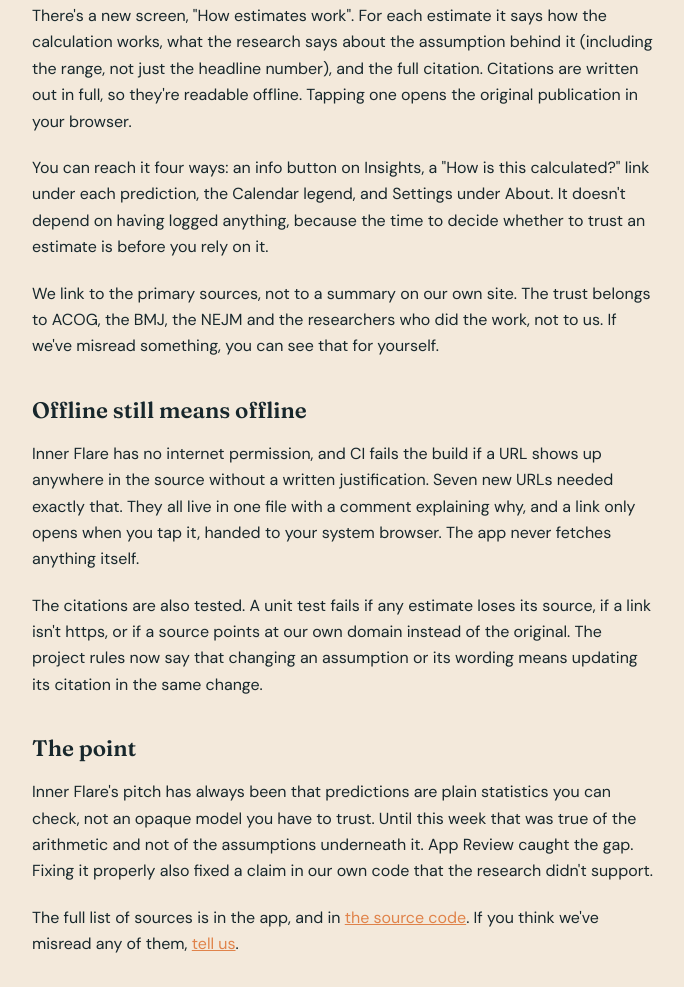
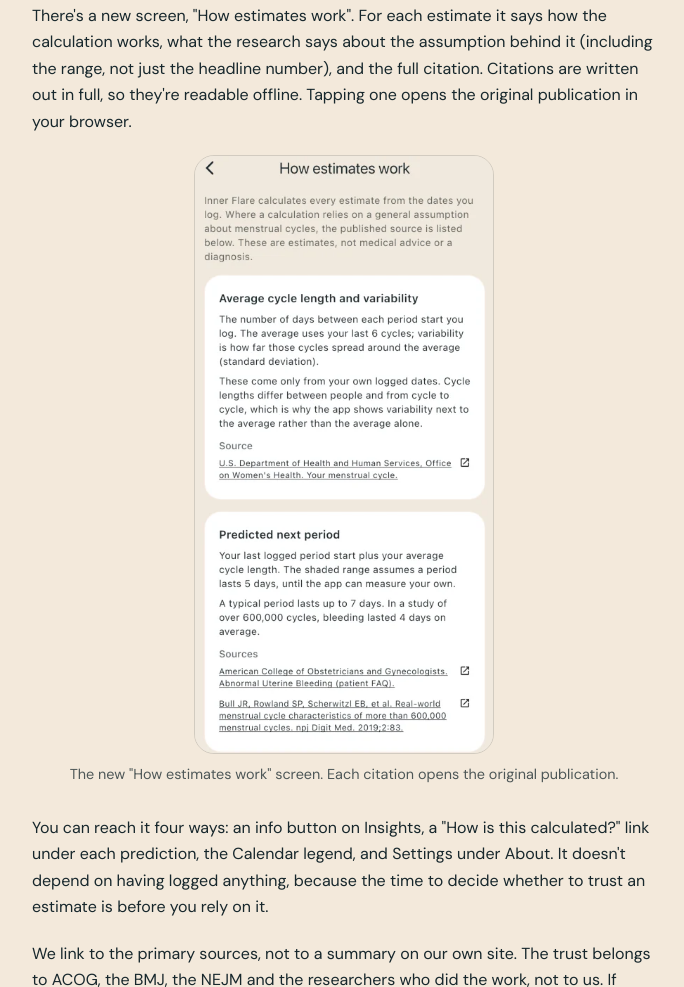
Before and after one commit to Health-Flare/website, an Eleventy site: page src/inner-flare/blog/posts/show-your-sources.md in a window 1280 px wide. Shown: the part 1963-2950 px from the top of the page, without its empty margins (296-980 px from the left). Built offline with nearby package versions, Linux system fonts and the light colour scheme; Eleventy itself is replaced by a stand-in of ours; files that its build step writes are made by us from their sources.

Commit message:
Inner Flare blog: add How estimates work screenshot to show-your-sources

```diff
--- a/src/_includes/layouts/inner-flare-base.njk
+++ b/src/_includes/layouts/inner-flare-base.njk
@@ -204,6 +204,15 @@
     .post-body a { color: var(--ember); }
     .post-body ul, .post-body ol { margin: 0 0 1.25rem 1.25rem; }
     .post-body li { margin-bottom: 0.4rem; }
+    .post-figure { margin: 0 0 1.75rem; text-align: center; }
+    .post-figure img {
+      display: block; margin: 0 auto;
+      width: 100%; max-width: 300px; height: auto;
+      border-radius: 20px; border: 1px solid var(--teal-15);
+    }
+    .post-figure figcaption {
+      margin-top: 0.6rem; font-size: 0.9rem; opacity: 0.75;
+    }
     .post-body code {
       background: var(--teal-15); padding: 0.15em 0.4em; border-radius: 4px;
       font-family: 'DM Mono', monospace; font-size: 0.9em;
--- a/src/inner-flare/blog/posts/show-your-sources.md
+++ b/src/inner-flare/blog/posts/show-your-sources.md
@@ -82,6 +82,12 @@ calculation works, what the research says about the assumption behind it
 Citations are written out in full, so they're readable offline. Tapping one
 opens the original publication in your browser.
 
+<figure class="post-figure">
+  <img src="/assets/inner-flare/how-estimates-work.webp" width="424" height="849" loading="lazy" decoding="async"
+    alt="The How estimates work screen. A short introduction says every estimate is calculated from the dates you log, published sources are listed for general assumptions, and these are estimates, not medical advice. Below it, cards for average cycle length and variability, and for predicted next period, each explain the calculation and list their sources as tappable citations.">
+  <figcaption>The new "How estimates work" screen. Each citation opens the original publication.</figcaption>
+</figure>
+
 You can reach it four ways: an info button on Insights, a "How is this
 calculated?" link under each prediction, the Calendar legend, and Settings
 under About. It doesn't depend on having logged anything, because the time to
```
Also changed, not shown: src/assets/inner-flare/how-estimates-work.webp (added).
